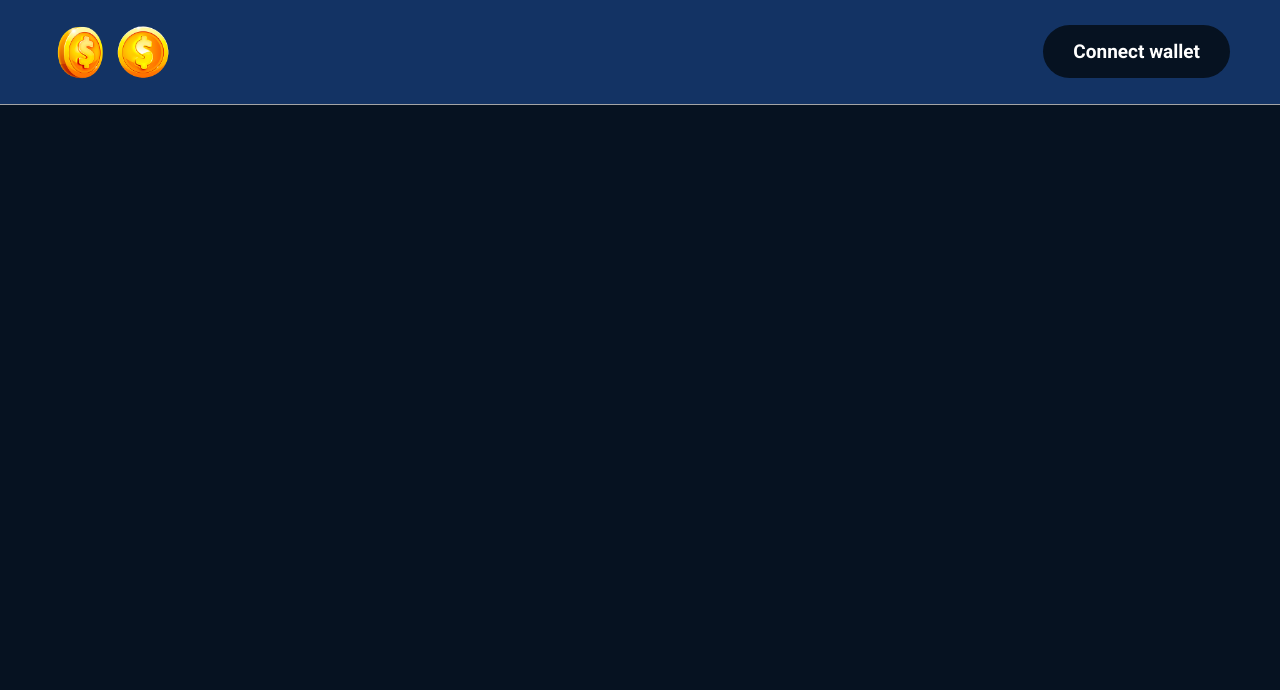
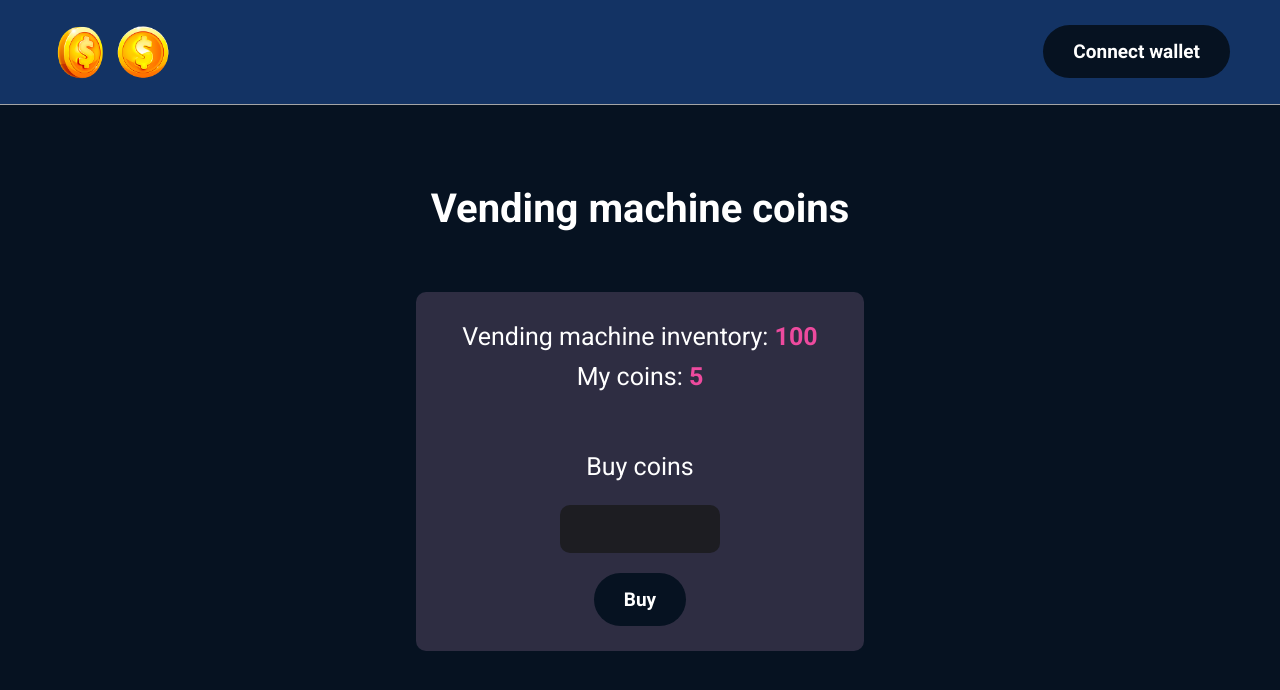
Before and after one commit to GustavoGJesus/vending-machine-coins-web3, a Next.js app: page / in a window 1280 px wide. Shown: the top 690 px of the page. Built offline with nearby package versions, Linux system fonts and the light colour scheme.

Commit message:
chore: 🤖 created dashboard

```diff
--- a/src/components/dashboard/index.tsx
+++ b/src/components/dashboard/index.tsx
@@ -1,10 +1,40 @@
 import React from 'react'
 import { Header } from '../header'
+import { Button } from '../shared/Button';
+import { DashboardWrapper, DashboardWrapperContent, DescriptionDashboard, Input, Span, TitleDashboard } from './styles'
 
 export function Dashboard() {
   return (
-    <div>
-        <Header />
-    </div>
-  )
+    <DashboardWrapper>
+      <Header />
+      <DashboardWrapperContent>
+        <TitleDashboard>Vending machine coins</TitleDashboard>
+        <div
+          style={{
+            display: "flex",
+            margin: "0 auto",
+            marginTop: "60px",
+            flexDirection: "column",
+            justifyContent: "center",
+            alignItems: "center",
+            textAlign: "center",
+            width: "35%",
+            padding: "25px",
+            background: "#2E2D42",
+            borderRadius: "10px",
+          }}
+        >
+          <DescriptionDashboard>
+            Vending machine inventory: <Span>100</Span>
+          </DescriptionDashboard>
+          <DescriptionDashboard>
+            My coins: <Span>5</Span>
+          </DescriptionDashboard>
+          <DescriptionDashboard style={{marginTop: "50px", marginBottom: "-12px"}}>Buy coins</DescriptionDashboard>
+          <Input type="text" />
+          <Button variant="primary">Buy</Button>
+        </div>
+      </DashboardWrapperContent>
+    </DashboardWrapper>
+  );
 }
--- a/src/components/dashboard/styles.ts
+++ b/src/components/dashboard/styles.ts
@@ -1,7 +1,44 @@
 import styled from "styled-components";
 
-export const Header = styled.div`
+export const DashboardWrapper = styled.div`
+  display: flex;
+  flex-direction: column;
+`;
+
+export const DashboardWrapperContent = styled.div`
+  display: flex;
+  flex-direction: column;
   width: 100%;
-  padding: 05px 50px 05px 50px;
-  background: #211f26;
+  margin-top: 80px;
 `;
+
+export const TitleDashboard = styled.h1`
+  font-size: 40px;
+  text-align: center;
+`;
+
+export const DescriptionDashboard = styled.p`
+  font-size: 25px;
+  font-weight: normal;
+  font-weight: 100;
+  line-height: 1.6;
+`;
+
+export const Span = styled.span`
+  color: #ed4a9e;
+  font-weight: bold;
+`;
+
+export const Input = styled.input`
+  border: none;
+  outline: none;
+  padding: 10px;
+  width: 10rem;
+  height: 3rem;
+  font-weight: bold;
+  border-radius: 10px;
+  margin-top: 30px;
+  margin-bottom: 20px;
+  background: #1d1d22;
+  color: #FFF;
+`;
```
